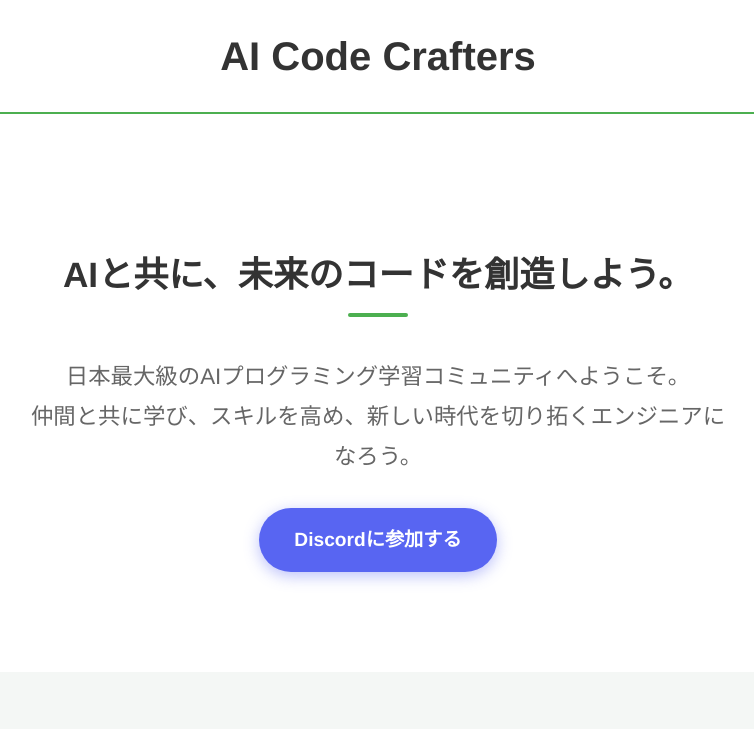
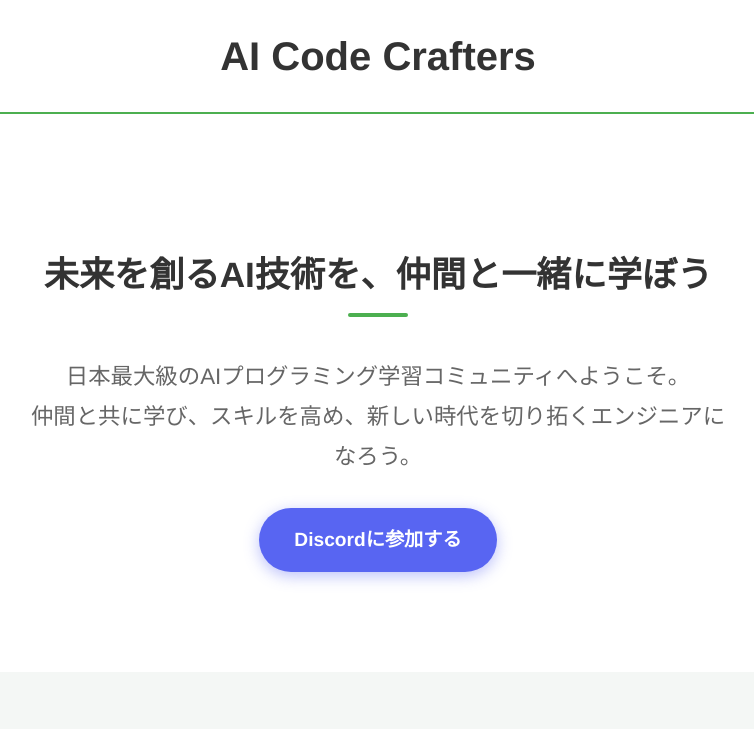
Before and after one commit to kohata935/ai-lp-test, a plain HTML site: page index.html in a window 1280 px wide. Shown: the top 729 px of the page, without its empty margins (262-1016 px from the left). Drawn offline with Linux system fonts and the light colour scheme.

Commit message:
キャッチコピーを変更

```diff
--- a/index.html
+++ b/index.html
@@ -233,7 +233,7 @@
     <main>
         <section id="hero">
             <div class="container">
-                <h2>AIと共に、未来のコードを創造しよう。</h2>
+                <h2>未来を創るAI技術を、仲間と一緒に学ぼう</h2>
                 <p class="subtitle">日本最大級のAIプログラミング学習コミュニティへようこそ。<br>仲間と共に学び、スキルを高め、新しい時代を切り拓くエンジニアになろう。</p>
                 <!-- ↓↓↓ あなたのDiscord招待リンクに書き換えてください ↓↓↓ -->
                 <a href="#" class="btn btn-discord">Discordに参加する</a>
```
